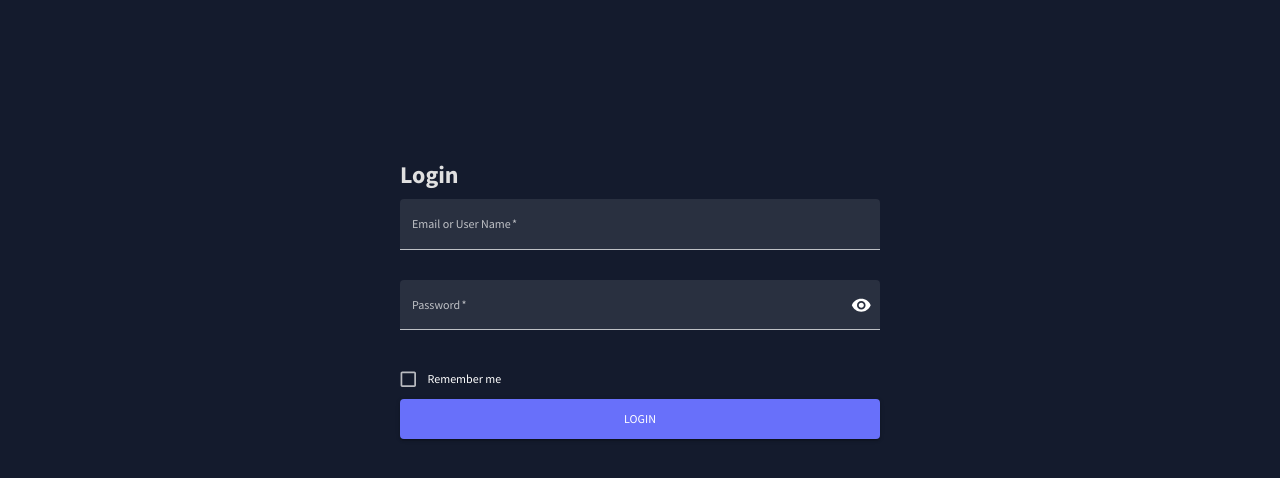
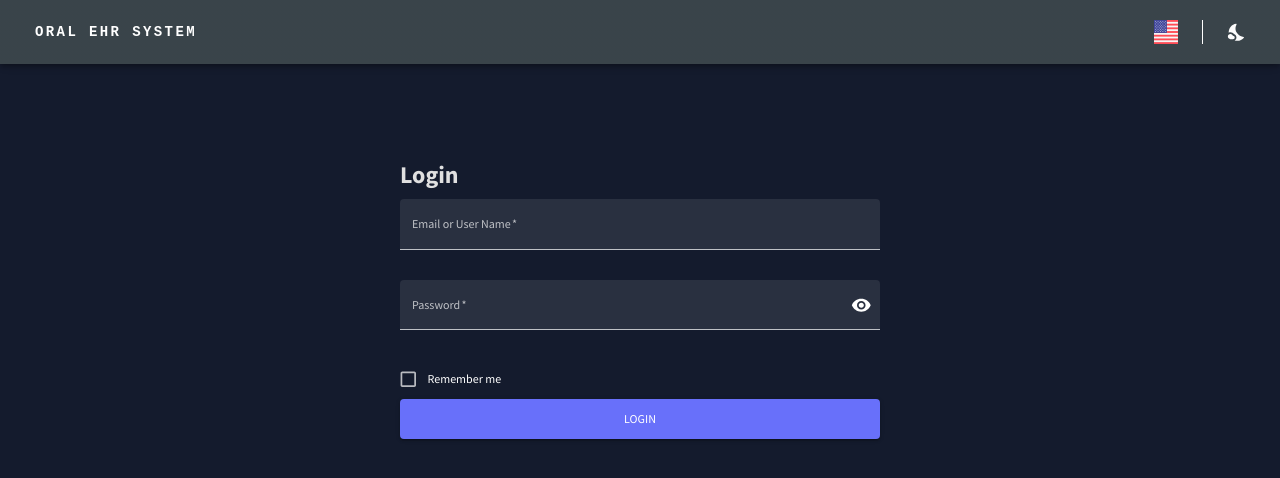
Before and after one commit to Prashant20985/oral-health-indices-monitoring-system-frontend, a React (Create React App) app: page /login in a window 1280 px wide. Shown: the top 478 px of the page. Built offline with nearby package versions, Linux system fonts and the light colour scheme.

Commit message:
Added Navbar

```diff
--- /dev/null
+++ b/src/app/common/navbar/ColorModeToggle.tsx
@@ -0,0 +1,20 @@
+import { IconButton, Tooltip, useTheme } from "@mui/material";
+import { useContext } from "react";
+import { ColorModeContext } from "../../../themeConfig";
+import { LightModeRounded, NightsStayRounded } from "@mui/icons-material";
+
+export default function ColorModeToggle() {
+  const theme = useTheme();
+  const colorMode = useContext(ColorModeContext);
+  return (
+    <Tooltip title="Theme Toggle">
+      <IconButton disableRipple onClick={colorMode.toggleColorMode}>
+        {theme.palette.mode === "dark" ? (
+          <NightsStayRounded sx={{ color: "#fcfcfc" }} />
+        ) : (
+          <LightModeRounded sx={{ color: "#fcfcfc" }} />
+        )}
+      </IconButton>
+    </Tooltip>
+  );
+}
--- /dev/null
+++ b/src/app/common/navbar/LanguageSelect.tsx
@@ -0,0 +1,103 @@
+import {
+  IconButton,
+  ListItemIcon,
+  MenuItem,
+  MenuList,
+  Popover,
+  Tooltip,
+  Typography,
+  useTheme,
+} from "@mui/material";
+import { colors } from "../../../themeConfig";
+import * as React from "react";
+
+type Language = "english" | "polish";
+const EnglishFlag = "/assets/english.svg";
+const PolishFlag = "/assets/polish.svg";
+
+export default function LanguageSelect() {
+  const theme = useTheme();
+  const color = colors(theme.palette.mode);
+
+  const [anchorElLang, setAnchorElLang] = React.useState<null | HTMLElement>(
+    null
+  );
+  const [selectedLang, setSelectedLang] = React.useState<Language>("english");
+
+  const handleOpenLangMenu = (event: React.MouseEvent<HTMLElement>) => {
+    setAnchorElLang(event.currentTarget);
+  };
+
+  const handleCloseLangMenu = () => {
+    setAnchorElLang(null);
+  };
+
+  const handleLanguageChange = (language: Language) => {
+    setSelectedLang(language);
+    handleCloseLangMenu();
+  };
+
+  const renderLanguageImage = () => {
+    if (selectedLang === "english") {
+      return <img src={EnglishFlag} alt="English" height={24} width={24} />;
+    } else if (selectedLang === "polish") {
+      return <img src={PolishFlag} alt="Polish" height={24} width={24} />;
+    }
+    return null;
+  };
+
+  return (
+    <>
+      <Tooltip title="Change Language">
+        <IconButton aria-label="language" onClick={handleOpenLangMenu}>
+          {renderLanguageImage()}
+        </IconButton>
+      </Tooltip>
+      <Popover
+        anchorEl={anchorElLang}
+        open={Boolean(anchorElLang)}
+        onClose={handleCloseLangMenu}
+        anchorOrigin={{
+          vertical: "bottom",
+          horizontal: "right",
+        }}
+        transformOrigin={{
+          vertical: "top",
+          horizontal: "right",
+        }}
+        sx={{
+          "& .MuiPopover-paper": {
+            backgroundColor: color.primary[400],
+            borderRadius: 0.5,
+            width: "8rem",
+          },
+        }}
+      >
+        <MenuList>
+          <MenuItem onClick={() => handleLanguageChange("english")}>
+            <ListItemIcon>
+              <Typography
+                variant="subtitle1"
+                sx={{ color: color.grey[100], fontWeight: 300 }}
+              >
+                <img src={EnglishFlag} alt="English" height={30} width={20} />
+              </Typography>
+            </ListItemIcon>
+            <Typography variant="inherit">English</Typography>
+          </MenuItem>
+          <MenuItem onClick={() => handleLanguageChange("polish")}>
+            <ListItemIcon>
+              <Typography
+                variant="subtitle1"
+                sx={{ color: color.grey[100], fontWeight: 300 }}
+              >
+                <img src={PolishFlag} alt="Polish" height={30} width={20} />
+              </Typography>
+            </ListItemIcon>
+            <Typography variant="inherit">Polish</Typography>
+          </MenuItem>
+        </MenuList>
+      </Popover>
+    </>
+  );
+}
--- /dev/null
+++ b/src/app/common/navbar/NavHeader.tsx
@@ -0,0 +1,23 @@
+import { Button, Typography } from "@mui/material";
+import { router } from "../../router/Routes";
+
+export default function NavHeader() {
+  return (
+    <Typography
+      variant="h6"
+      noWrap
+      color="inherit"
+      size="large"
+      component={Button}
+      onClick={() => router.navigate("/")}
+      sx={{
+        fontFamily: "monospace",
+        fontWeight: 700,
+        letterSpacing: ".15rem",
+        textDecoration: "none",
+      }}
+    >
+      Oral EHR System
+    </Typography>
+  );
+}
--- /dev/null
+++ b/src/app/common/navbar/Navbar.tsx
@@ -0,0 +1,64 @@
+import {
+  AppBar,
+  Box,
+  Container,
+  Divider,
+  Toolbar,
+  useTheme,
+} from "@mui/material";
+import NavHeader from "./NavHeader";
+import { blueGrey } from "@mui/material/colors";
+import ColorModeToggle from "./ColorModeToggle";
+import LanguageSelect from "./LanguageSelect";
+import UserOptions from "./UserOptions";
+import { useStore } from "../../stores/Store";
+
+export default function Navbar() {
+  const theme = useTheme();
+  const backgroundColor =
+    theme.palette.mode === "dark" ? blueGrey[900] : "#455a64";
+
+  const {
+    userStore: { isUserLoggedIn },
+  } = useStore();
+
+  return (
+    <Box display="flex">
+      <AppBar
+        position="fixed"
+        sx={{
+          backgroundColor: backgroundColor,
+        }}
+      >
+        <Container maxWidth="xl">
+          <Toolbar disableGutters>
+            {/* Nav Header */}
+            <NavHeader />
+            {/* Left side  of the Nav bar*/}
+            <Box display="flex" flexGrow={1}></Box>
+            {/* Right Side of the nav bar */}
+            <Box display="flex" flexGrow={0}>
+              {isUserLoggedIn && (
+                <>
+                  <UserOptions />
+                  <Divider
+                    orientation="vertical"
+                    flexItem
+                    sx={{ backgroundColor: "#fff", ml: 2, mr: 2, mt: 1, mb: 1 }}
+                  />
+                </>
+              )}
+              <LanguageSelect />
+              <Divider
+                orientation="vertical"
+                flexItem
+                sx={{ backgroundColor: "#fff", ml: 2, mr: 2, mt: 1, mb: 1 }}
+              />
+              <ColorModeToggle />
+            </Box>
+          </Toolbar>
+        </Container>
+      </AppBar>
+    </Box>
+  );
+}
--- /dev/null
+++ b/src/app/common/navbar/UserOptions.tsx
@@ -0,0 +1,124 @@
+import {
+  Avatar,
+  Box,
+  Button,
+  Divider,
+  ListItemIcon,
+  MenuItem,
+  MenuList,
+  Popover,
+  Tooltip,
+  Typography,
+  useMediaQuery,
+  useTheme,
+} from "@mui/material";
+import { observer } from "mobx-react-lite";
+import { colors } from "../../../themeConfig";
+import { useStore } from "../../stores/Store";
+import * as React from "react";
+import { AssignmentIndOutlined, PowerSettingsNew } from "@mui/icons-material";
+
+export default observer(function UserOptions() {
+  const theme = useTheme();
+  const color = colors(theme.palette.mode);
+
+  const {
+    userStore: { user, logout },
+  } = useStore();
+
+  const [anchorElUser, setAnchorElUser] = React.useState<null | HTMLElement>(
+    null
+  );
+
+  const isPortrait = useMediaQuery("(orientation: portrait)");
+
+  const handleOpenUserMenu = (event: React.MouseEvent<HTMLElement>) => {
+    setAnchorElUser(event.currentTarget);
+  };
+
+  return (
+    <>
+      <Tooltip title="User Options">
+        <Button
+          variant="text"
+          onClick={handleOpenUserMenu}
+          endIcon={
+            <Avatar
+              alt={user?.name}
+              variant="rounded"
+              sx={{
+                backgroundColor: color.pinkAccent[400],
+                width: 30,
+                height: 30,
+              }}
+            />
+          }
+        >
+          {!isPortrait && (
+            <Typography
+              variant="h6"
+              noWrap
+              sx={{
+                mr: 2,
+                fontWeight: 700,
+                color: "white",
+                textDecoration: "none",
+              }}
+            >
+              {user?.name}
+            </Typography>
+          )}
+        </Button>
+      </Tooltip>
+      <Popover
+        open={Boolean(anchorElUser)}
+        anchorEl={anchorElUser}
+        onClose={() => setAnchorElUser(null)}
+        anchorOrigin={{
+          vertical: "bottom",
+          horizontal: "right",
+        }}
+        transformOrigin={{
+          vertical: "top",
+          horizontal: "right",
+        }}
+        sx={{
+          "& .MuiPopover-paper": {
+            backgroundColor: color.primary[400],
+            borderRadius: 0.5,
+            width: "12rem",
+          },
+        }}
+      >
+        <Box padding={1.5}>
+          <Typography variant="h5" fontWeight="bold">
+            {user?.name}
+          </Typography>
+          <Typography variant="body1" color="error" fontWeight="bold">
+            {user?.userName}
+          </Typography>
+        </Box>
+        <Divider variant="fullWidth" />
+        <MenuList>
+          <MenuItem onClick={() => setAnchorElUser(null)}>
+            <ListItemIcon>
+              <AssignmentIndOutlined color="info" />
+            </ListItemIcon>
+            <Typography variant="h6">View Profile</Typography>
+          </MenuItem>
+          <MenuItem
+            onClick={() => {
+              setAnchorElUser(null);
+              logout();
+            }}
+          >
+            <ListItemIcon>
+              <PowerSettingsNew color="error" />
+            </ListItemIcon>
+            <Typography variant="h6">Logout</Typography>
+          </MenuItem>
+        </MenuList>
+      </Popover>
+    </>
+  );
+});
--- a/src/app/layout/App.tsx
+++ b/src/app/layout/App.tsx
@@ -1,7 +1,8 @@
 import { Outlet } from "react-router-dom";
 import { ColorModeContext, useMode } from "../../themeConfig";
-import { CssBaseline, ThemeProvider } from "@mui/material";
+import { Container, CssBaseline, ThemeProvider } from "@mui/material";
 import { ToastContainer } from "react-toastify";
+import Navbar from "../common/navbar/Navbar";
 
 function App() {
   const [theme, colorMode] = useMode();
@@ -15,9 +16,10 @@ function App() {
           hideProgressBar
           theme="colored"
         />
-        <div>
+        <Navbar />
+        <Container maxWidth="xl">
           <Outlet />
-        </div>
+        </Container>
       </ThemeProvider>
     </ColorModeContext.Provider>
   );
--- a/src/app/stores/UserStore.ts
+++ b/src/app/stores/UserStore.ts
@@ -8,6 +8,7 @@ import {
 import { makeAutoObservable, runInAction } from "mobx";
 import { store } from "./Store";
 import { toast } from "react-toastify";
+import { router } from "../router/Routes";
 
 export default class UserStore {
   user: UserResposne | null = null;
@@ -27,6 +28,7 @@ export default class UserStore {
       store.commonStore.setToken(user.token);
       this.startRefreshTokenTimer(user);
       runInAction(() => (this.user = user));
+      router.navigate("/");
     } catch (error: any) {
       throw error;
     }
@@ -35,6 +37,7 @@ export default class UserStore {
   logout = () => {
     store.commonStore.setToken(null);
     this.user = null;
+    router.navigate("/login");
   };
 
   getCurrentUser = async () => {
@@ -51,6 +54,7 @@ export default class UserStore {
     try {
       await axiosAgent.AccountOperations.forgotPassword(email);
       toast.success("Email sent successfully");
+      router.navigate("/login");
     } catch (error) {
       throw error;
     }
@@ -60,6 +64,7 @@ export default class UserStore {
     try {
       await axiosAgent.AccountOperations.resetPassword(resetPassValues);
       toast.success("Password reset successful");
+      router.navigate("/login");
     } catch (error: any) {
       throw error;
     }
```
Also changed, not shown: public/assets/english.svg (added), public/assets/polish.svg (added).
